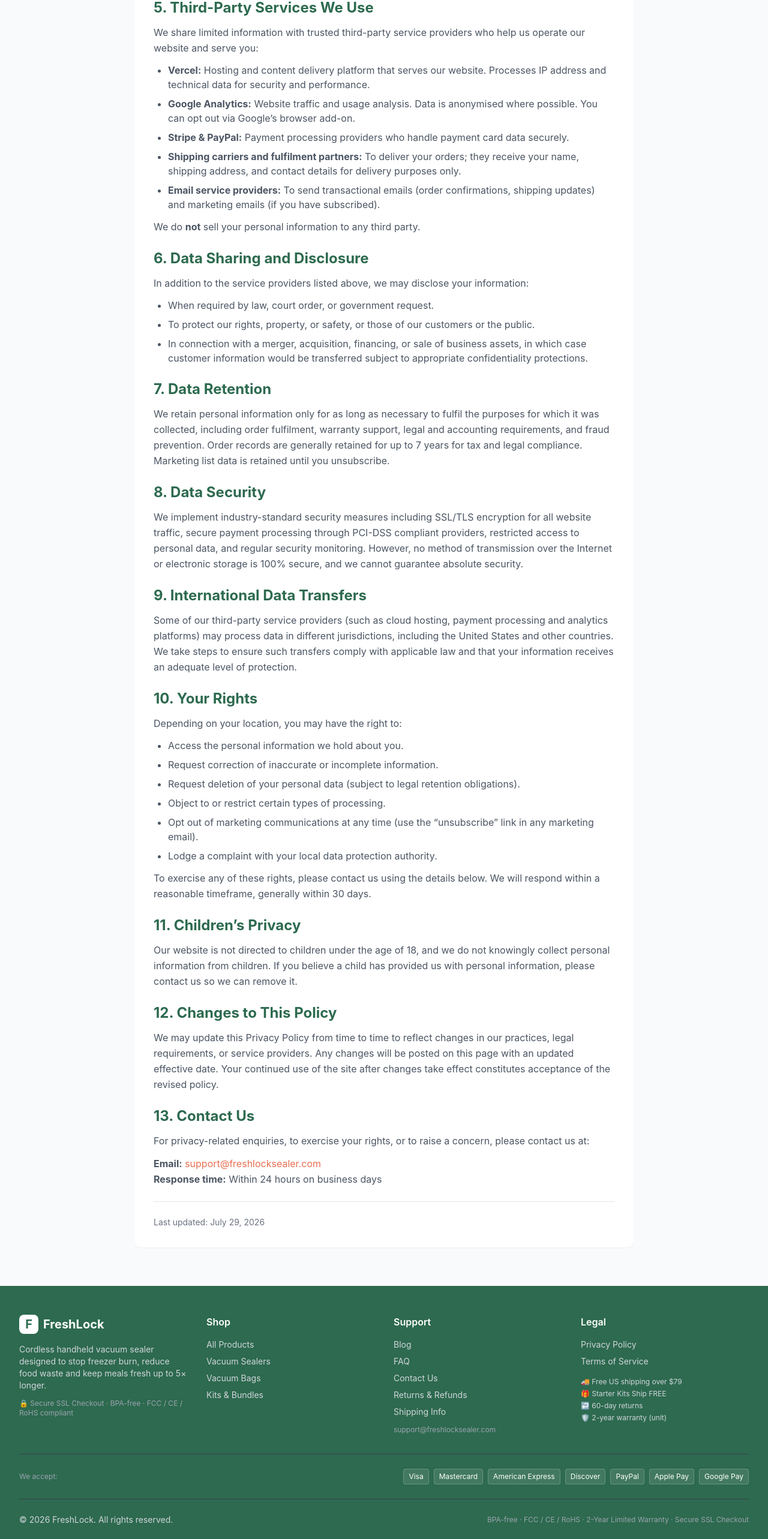
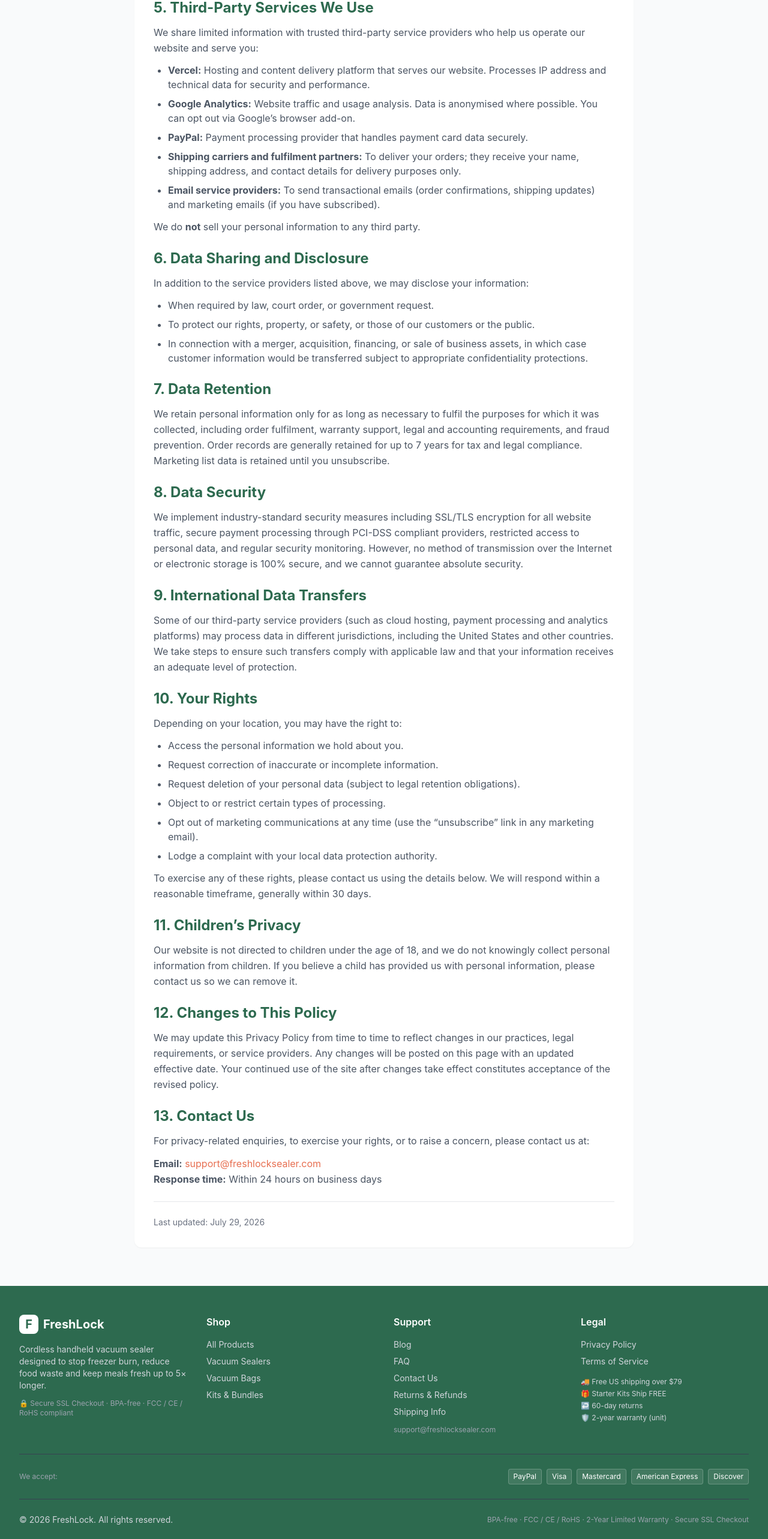
Before and after one commit to jasonyuan886/freshlock-store, a Next.js app: page /privacy in a window 1280 px wide. Shown: the part 1673-4239 px from the top of the page at 60% size. Built offline with nearby package versions, Linux system fonts and the light colour scheme.

Commit message:
v1.6.1: fix 0→9 shipping label; remove Stripe/Apple Pay/Google Pay from UI per Stripe ban; default payment to PayPal; privacy/terms PayPal-only

```diff
--- a/app/api/checkout/route.ts
+++ b/app/api/checkout/route.ts
@@ -57,7 +57,7 @@ export async function POST(request: NextRequest) {
           shipping_rate_data: {
             type: 'fixed_amount',
             fixed_amount: { amount: 0, currency: 'usd' },
-            display_name: 'Free Shipping (Orders $50+)',
+            display_name: 'Free Shipping (Orders $79+)',
             delivery_estimate: {
               minimum: { unit: 'business_day', value: 3 },
               maximum: { unit: 'business_day', value: 7 },
--- a/app/checkout/page.tsx
+++ b/app/checkout/page.tsx
@@ -15,7 +15,7 @@ export default function CheckoutPage() {
   const shipping = totalPrice >= FREE_SHIPPING_THRESHOLD ? 0 : SHIPPING_FEE_UNDER;
   const total = totalPrice + shipping;
 
-  const [paymentMethod, setPaymentMethod] = useState('stripe');
+  const [paymentMethod, setPaymentMethod] = useState('paypal');
   const [processing, setProcessing] = useState(false);
   const [error, setError] = useState('');
 
@@ -252,6 +252,7 @@ export default function CheckoutPage() {
             <div className="bg-white rounded-xl p-6 shadow">
               <h2 className="font-bold text-primary text-lg mb-4">Payment Method</h2>
               <div className="space-y-3">
+                {/* Credit/Debit Card via Stripe — disabled per Stripe ban 2026-07-30
                 <label className={`flex items-center gap-3 p-4 border rounded-lg cursor-pointer transition ${paymentMethod === 'stripe' ? 'border-primary bg-primary/5' : 'hover:bg-gray-50'}`}>
                   <input
                     type="radio"
@@ -263,9 +264,10 @@ export default function CheckoutPage() {
                   />
                   <div>
                     <span className="font-medium">💳 Credit / Debit Card</span>
-                    <p className="text-xs text-gray-500 mt-0.5">Visa, Mastercard, Amex — powered by Stripe</p>
+                    <p className="text-xs text-gray-500 mt-0.5">Visa, Mastercard, Amex — securely processed</p>
                   </div>
                 </label>
+                */}
                 <label className={`flex items-center gap-3 p-4 border rounded-lg cursor-pointer transition ${paymentMethod === 'paypal' ? 'border-primary bg-primary/5' : 'hover:bg-gray-50'}`}>
                   <input
                     type="radio"
@@ -277,9 +279,10 @@ export default function CheckoutPage() {
                   />
                   <div>
                     <span className="font-medium">🅿️ PayPal</span>
-                    <p className="text-xs text-gray-500 mt-0.5">Pay with your PayPal account</p>
+                    <p className="text-xs text-gray-500 mt-0.5">Pay with PayPal — Visa, Mastercard, Amex accepted via PayPal</p>
                   </div>
                 </label>
+                {/* Afterpay — not integrated yet, hidden to avoid false promise
                 <label className={`flex items-center gap-3 p-4 border rounded-lg cursor-pointer transition ${paymentMethod === 'afterpay' ? 'border-primary bg-primary/5' : 'hover:bg-gray-50'}`}>
                   <input
                     type="radio"
@@ -294,6 +297,7 @@ export default function CheckoutPage() {
                     <p className="text-xs text-gray-500 mt-0.5">4 interest-free payments</p>
                   </div>
                 </label>
+                */}
               </div>
 
               {/* 安全提示 */}
--- a/app/privacy/page.tsx
+++ b/app/privacy/page.tsx
@@ -64,7 +64,7 @@ export default function PrivacyPage() {
             <ul className="list-disc pl-6 space-y-2 text-gray-600">
               <li><strong>Vercel:</strong> Hosting and content delivery platform that serves our website. Processes IP address and technical data for security and performance.</li>
               <li><strong>Google Analytics:</strong> Website traffic and usage analysis. Data is anonymised where possible. You can opt out via Google&rsquo;s browser add-on.</li>
-              <li><strong>Stripe &amp; PayPal:</strong> Payment processing providers who handle payment card data securely.</li>
+              <li><strong>PayPal:</strong> Payment processing provider that handles payment card data securely.</li>
               <li><strong>Shipping carriers and fulfilment partners:</strong> To deliver your orders; they receive your name, shipping address, and contact details for delivery purposes only.</li>
               <li><strong>Email service providers:</strong> To send transactional emails (order confirmations, shipping updates) and marketing emails (if you have subscribed).</li>
             </ul>
--- a/app/terms/page.tsx
+++ b/app/terms/page.tsx
@@ -49,7 +49,7 @@ export default function TermsPage() {
               <li>You agree to provide accurate, current, and complete billing and shipping information.</li>
               <li>You will receive an automated order confirmation email acknowledging receipt of your order.</li>
               <li>A binding contract is formed only when we dispatch the goods and send you a shipping confirmation.</li>
-              <li>Payment is processed securely through our third-party payment providers (Stripe, PayPal), who handle your payment details in accordance with their own security and privacy standards.</li>
+              <li>Payment is processed securely through PayPal, our third-party payment provider, who handles your payment details in accordance with their own security and privacy standards.</li>
               <li>We reserve the right to refuse or cancel any order at our discretion — for example, if a product is out of stock, if pricing is incorrect, or if we suspect fraudulent activity. In such cases we will issue a full refund.</li>
             </ul>
           </section>
--- a/components/Footer.tsx
+++ b/components/Footer.tsx
@@ -2,8 +2,7 @@ import Link from 'next/link';
 
 export default function Footer() {
   const paymentMethods = [
-    'Visa', 'Mastercard', 'American Express', 'Discover',
-    'PayPal', 'Apple Pay', 'Google Pay',
+    'PayPal', 'Visa', 'Mastercard', 'American Express', 'Discover',
   ];
   return (
     <footer className="bg-primary text-white">
```
